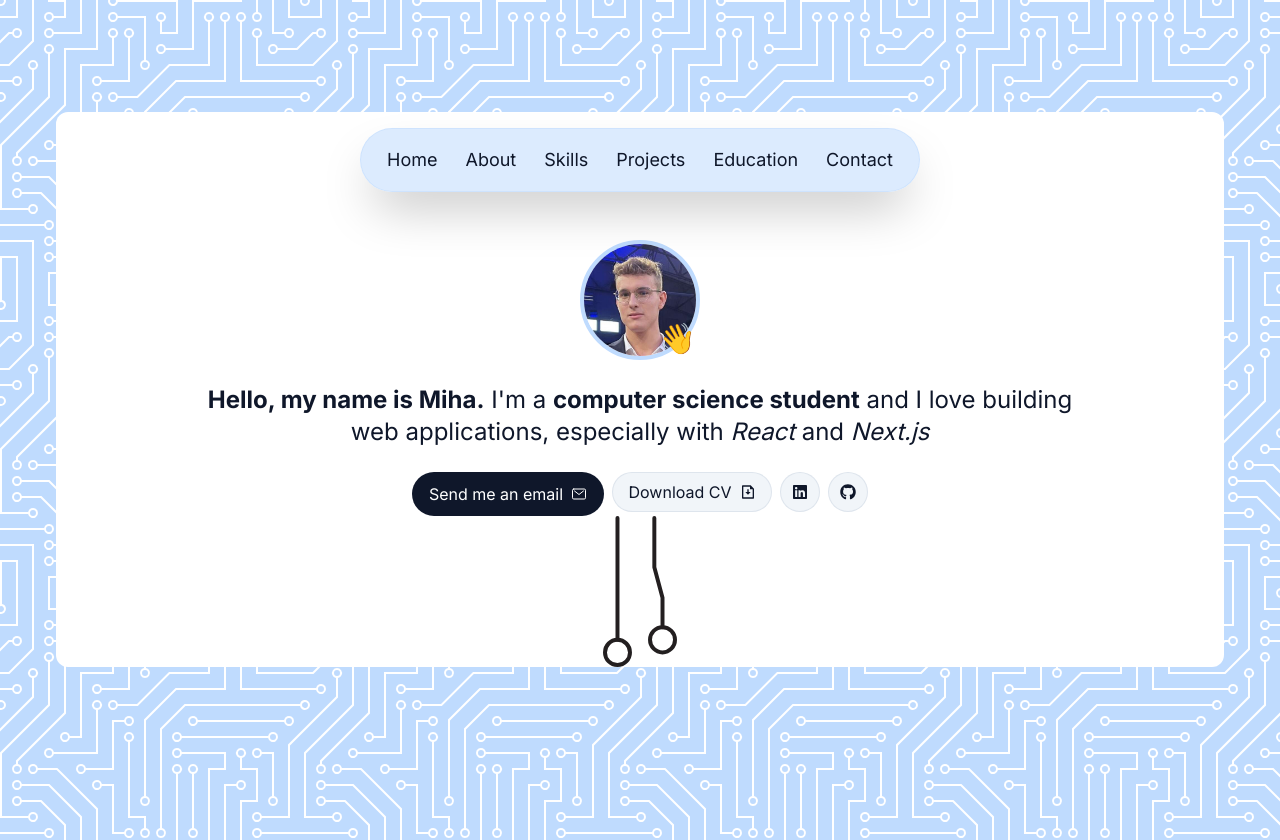
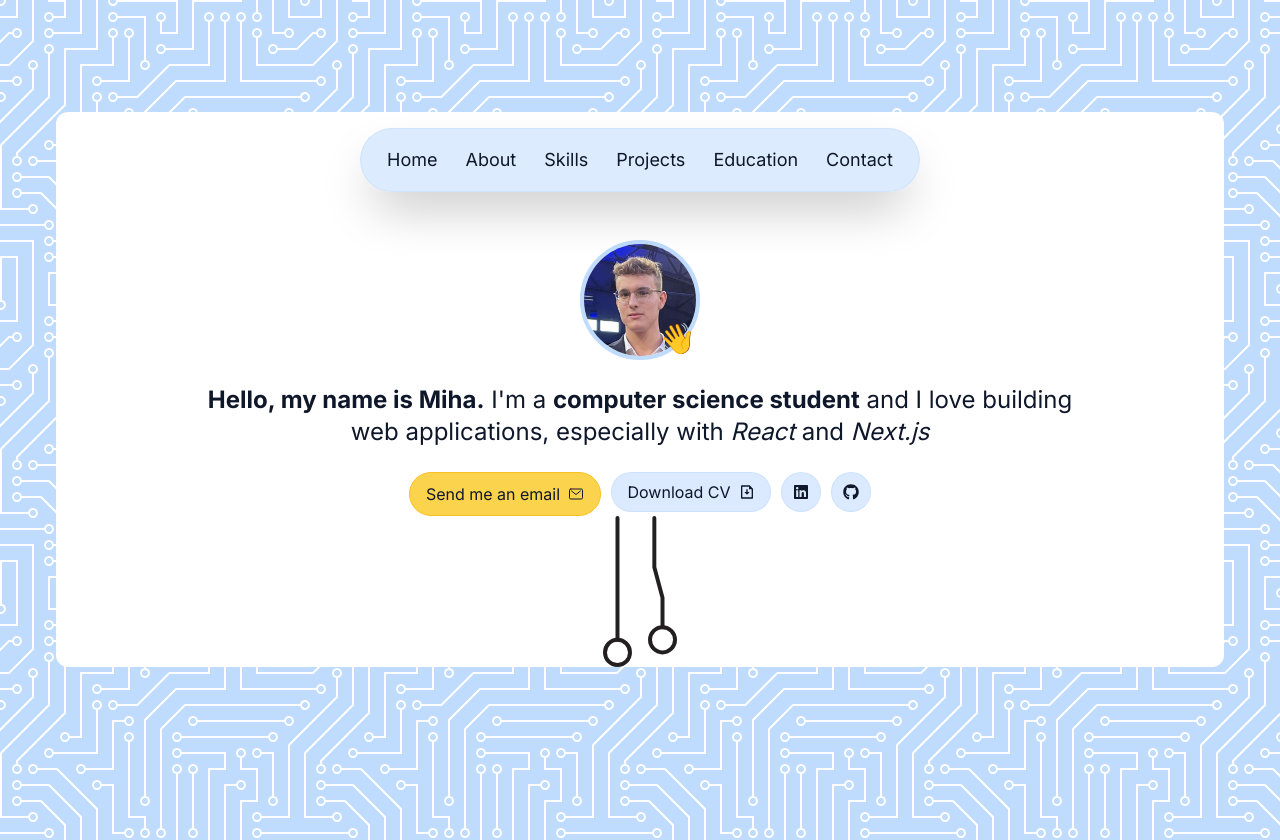
Before and after one commit to MhcVintar/portfolio, a Next.js app: page / in a window 1280 px wide. Shown: the top 840 px of the page. Built offline with nearby package versions, Linux system fonts and the light colour scheme.

Commit message:
finished home section

```diff
--- a/src/components/home.tsx
+++ b/src/components/home.tsx
@@ -29,17 +29,34 @@ export default function Home() {
             duration: 0.2,
           }}
         />
-        <span className="absolute bottom-1 right-1 text-3xl transition group-hover:rotate-[30deg]">
-          👋
-        </span>
+        <motion.div
+          initial={{ opacity: 0, scale: 0 }}
+          animate={{ opacity: 1, scale: 1 }}
+          transition={{
+            type: "spring",
+            stiffness: 125,
+            delay: 0.2,
+          }}
+        >
+          <span
+            className="absolute bottom-1 right-1 text-3xl transition
+            group-hover:rotate-[30deg]"
+          >
+            👋
+          </span>
+        </motion.div>
       </div>
-      <h1 className="py-6 text-2xl">
+      <motion.h1
+        className="py-6 text-2xl"
+        initial={{ opacity: 0, y: 100 }}
+        animate={{ opacity: 1, y: 0 }}
+      >
         <b>Hello, my name is Miha.</b> I'm a <b>computer science student</b> and
         I love building web applications, especially with <i>React</i> and{" "}
         <i>Next.js</i>
-      </h1>
+      </motion.h1>
       <motion.ul
-        className="flex gap-x-2"
+        className="flex gap-x-2.5"
         initial={{ y: 100, opacity: 0 }}
         animate={{ y: 0, opacity: 1 }}
       >
@@ -48,8 +65,9 @@ export default function Home() {
             href="#contact"
             onPointerEnter={() => setIsHovered(true)}
             onPointerLeave={() => setIsHovered(false)}
-            className="flex h-11 w-48 cursor-pointer items-center justify-center gap-x-2 rounded-full bg-slate-900 text-white
-              transition hover:scale-105 hover:bg-slate-950"
+            className="flex h-11 w-48 cursor-pointer items-center
+            justify-center gap-x-2 rounded-full border border-amber-400
+            bg-amber-300 transition hover:scale-105 hover:bg-amber-400"
           >
             Send me an email{" "}
             {isHovered ? <IoMailOpenOutline /> : <IoMailOutline />}
@@ -60,8 +78,9 @@ export default function Home() {
           <a
             href="/CV.pdf"
             download
-            className="flex h-10 w-40 items-center justify-center gap-x-2 rounded-full border border-slate-300 border-opacity-50 bg-slate-100
-              transition hover:scale-105"
+            className="flex h-10 w-40 items-center justify-center gap-x-2
+            rounded-full border border-blue-200 border-opacity-50 bg-blue-100
+            transition hover:scale-105 hover:bg-blue-200"
           >
             Download CV <RiFileDownloadLine />
           </a>
@@ -70,8 +89,9 @@ export default function Home() {
           {/* TODO: polish up linkedin profile, add the link to it */}
           <a
             href="https://linkedin.com"
-            className="flex h-10 w-10 items-center justify-center rounded-full border border-slate-300 border-opacity-50 bg-slate-100
-              transition hover:scale-105"
+            className="flex h-10 w-10 items-center justify-center rounded-full
+            border border-blue-200 border-opacity-50 bg-blue-100 transition
+            hover:scale-110 hover:bg-blue-200"
           >
             <FaLinkedin />
           </a>
@@ -79,8 +99,9 @@ export default function Home() {
         <li>
           <a
             href="https://github.com/MhcVintar"
-            className="flex h-10 w-10 items-center justify-center rounded-full border border-slate-300 border-opacity-50 bg-slate-100
-              transition hover:scale-105"
+            className="flex h-10 w-10 items-center justify-center rounded-full
+            border border-blue-200 border-opacity-50 bg-blue-100
+            transition hover:scale-110 hover:bg-blue-200"
           >
             <FaGithub />
           </a>
```
